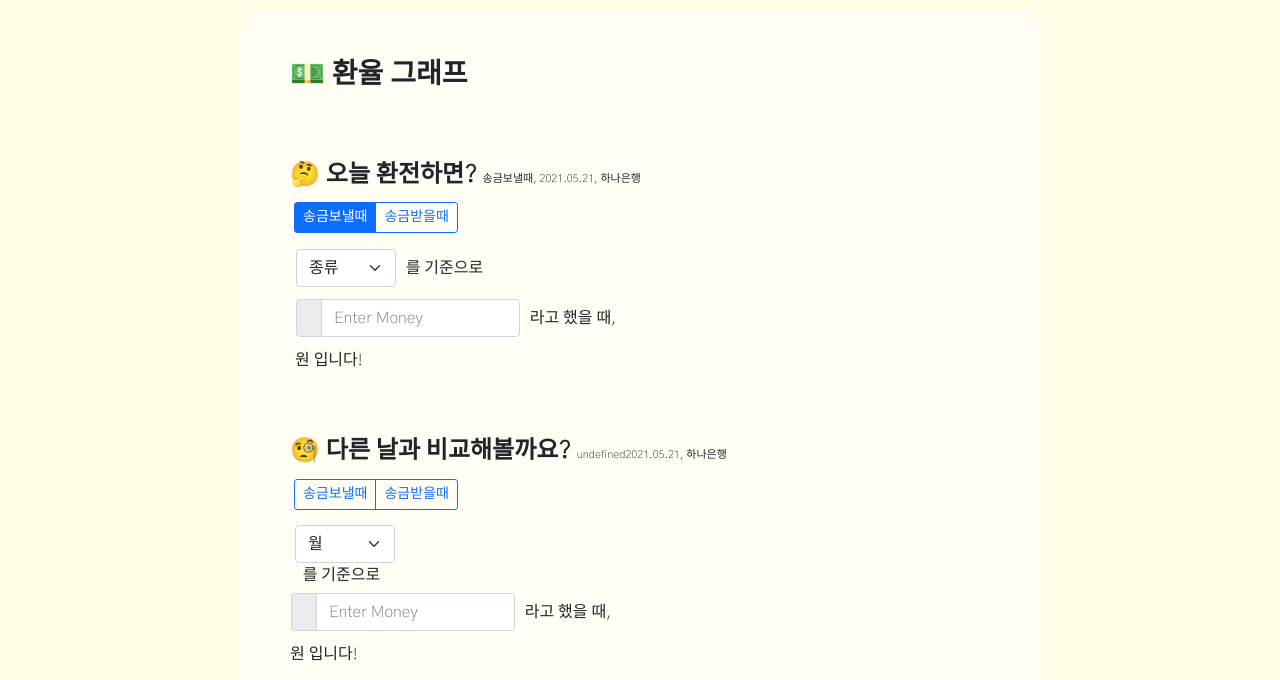
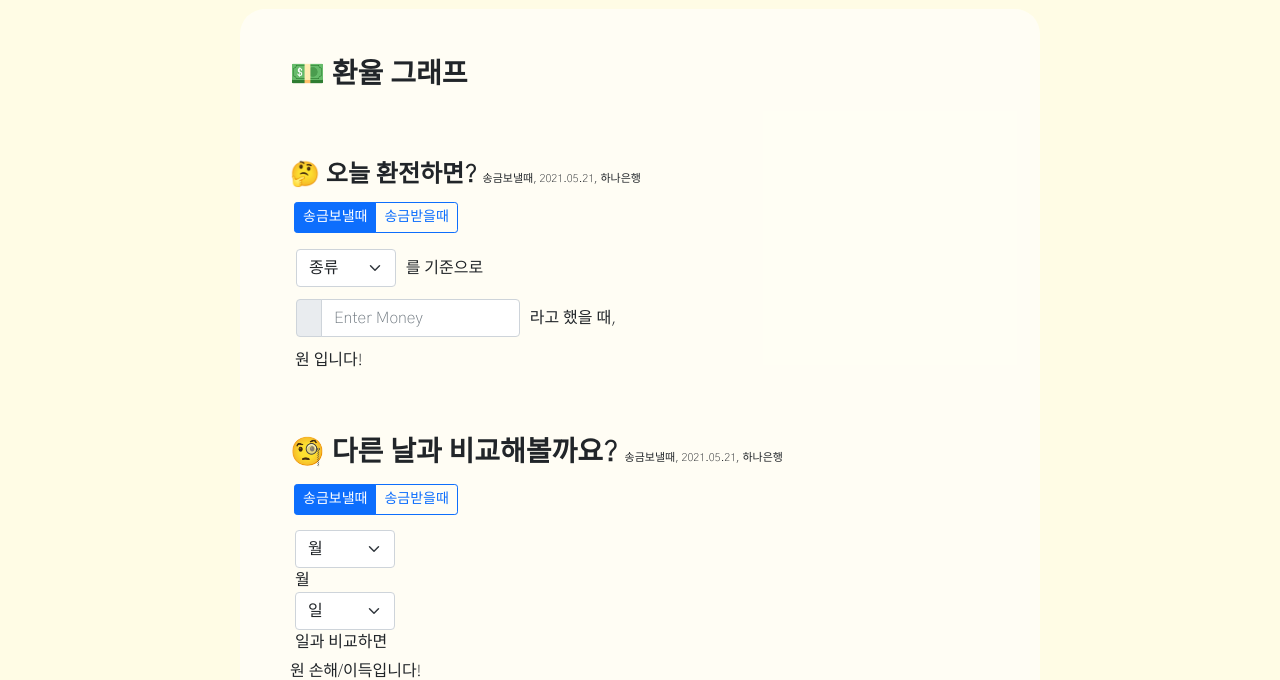
Before and after one commit to hyejinU/today-exchange, a website: page index.html in a window 1280 px wide. Shown: the part 144-824 px from the top of the page. Drawn offline with nearby package versions, Linux system fonts and the light colour scheme.

Commit message:
merge final(hyejin main)

```diff
--- a/cny.txt
+++ b/cny.txt
@@ -1 +1 @@
-{"DATE":"2021.05.21","EXCHANGE RATE":175.36,"BUY":177.11,"SELL":173.61}@{"DATE":"2021.05.20","EXCHANGE RATE":175.82,"BUY":177.57,"SELL":174.07}@{"DATE":"2021.05.18","EXCHANGE RATE":175.76,"BUY":177.51,"SELL":174.01}@{"DATE":"2021.05.17","EXCHANGE RATE":176.61,"BUY":178.37,"SELL":174.85}@{"DATE":"2021.05.14","EXCHANGE RATE":175.35,"BUY":177.1,"SELL":173.6}@{"DATE":"2021.05.13","EXCHANGE RATE":175.55,"BUY":177.3,"SELL":173.8}@{"DATE":"2021.05.12","EXCHANGE RATE":174.73,"BUY":176.47,"SELL":172.99}@{"DATE":"2021.05.11","EXCHANGE RATE":174.24,"BUY":175.98,"SELL":172.5}@{"DATE":"2021.05.10","EXCHANGE RATE":173.79,"BUY":175.52,"SELL":172.06}@{"DATE":"2021.05.07","EXCHANGE RATE":173.79,"BUY":175.52,"SELL":172.06}
+{"DATE":"2021.05.21","ExchangeRate":175.36,"BUY":177.11,"SELL":173.61}@{"DATE":"2021.05.20","ExchangeRate":175.82,"BUY":177.57,"SELL":174.07}@{"DATE":"2021.05.18","ExchangeRate":175.76,"BUY":177.51,"SELL":174.01}@{"DATE":"2021.05.17","ExchangeRate":176.61,"BUY":178.37,"SELL":174.85}@{"DATE":"2021.05.14","ExchangeRate":175.35,"BUY":177.1,"SELL":173.6}@{"DATE":"2021.05.13","ExchangeRate":175.55,"BUY":177.3,"SELL":173.8}@{"DATE":"2021.05.12","ExchangeRate":174.73,"BUY":176.47,"SELL":172.99}@{"DATE":"2021.05.11","ExchangeRate":174.24,"BUY":175.98,"SELL":172.5}@{"DATE":"2021.05.10","ExchangeRate":173.79,"BUY":175.52,"SELL":172.06}@{"DATE":"2021.05.07","ExchangeRate":173.79,"BUY":175.52,"SELL":172.06}
--- a/eur.txt
+++ b/eur.txt
@@ -1 +1 @@
-{"DATE":"2021.05.21","EXCHANGE RATE":1377.81,"BUY":1391.58,"SELL":1364.04}@{"DATE":"2021.05.20","EXCHANGE RATE":1380.29,"BUY":1394.09,"SELL":1366.49}@{"DATE":"2021.05.18","EXCHANGE RATE":1378.4,"BUY":1392.18,"SELL":1364.62}@{"DATE":"2021.05.17","EXCHANGE RATE":1384.15,"BUY":1397.99,"SELL":1370.31}@{"DATE":"2021.05.14","EXCHANGE RATE":1368.28,"BUY":1381.96,"SELL":1354.6}@{"DATE":"2021.05.13","EXCHANGE RATE":1368.19,"BUY":1381.87,"SELL":1354.51}@{"DATE":"2021.05.12","EXCHANGE RATE":1364.73,"BUY":1378.37,"SELL":1351.09}@{"DATE":"2021.05.11","EXCHANGE RATE":1360.03,"BUY":1373.63,"SELL":1346.43}@{"DATE":"2021.05.10","EXCHANGE RATE":1354.41,"BUY":1367.95,"SELL":1340.87}@{"DATE":"2021.05.07","EXCHANGE RATE":1352.44,"BUY":1365.96,"SELL":1338.92}
+{"DATE":"2021.05.21","ExchangeRate":1377.81,"BUY":1391.58,"SELL":1364.04}@{"DATE":"2021.05.20","ExchangeRate":1380.29,"BUY":1394.09,"SELL":1366.49}@{"DATE":"2021.05.18","ExchangeRate":1378.4,"BUY":1392.18,"SELL":1364.62}@{"DATE":"2021.05.17","ExchangeRate":1384.15,"BUY":1397.99,"SELL":1370.31}@{"DATE":"2021.05.14","ExchangeRate":1368.28,"BUY":1381.96,"SELL":1354.6}@{"DATE":"2021.05.13","ExchangeRate":1368.19,"BUY":1381.87,"SELL":1354.51}@{"DATE":"2021.05.12","ExchangeRate":1364.73,"BUY":1378.37,"SELL":1351.09}@{"DATE":"2021.05.11","ExchangeRate":1360.03,"BUY":1373.63,"SELL":1346.43}@{"DATE":"2021.05.10","ExchangeRate":1354.41,"BUY":1367.95,"SELL":1340.87}@{"DATE":"2021.05.07","ExchangeRate":1352.44,"BUY":1365.96,"SELL":1338.92}
--- a/index.html
+++ b/index.html
@@ -148,60 +148,6 @@
 
             </div>
 
-
-            <div id = "compare">
-                <div id = "wrapper">
-                    <h4><b>🧐 다른 날과 비교해볼까요? </b><span id = "compareDetail" class="detail" > </span></h4>
-
-                    <div class="button btn-group btn-group-sm" role="group" aria-label="Basic radio toggle button group">
-                        <input id="btnradio3" onclick="printDateTime()"  type="radio" class="btn-check" name="btnradio2"  autocomplete="off" checked>
-                        <label class="btn btn-outline-primary" for="btnradio3">송금보낼때</label>
-
-                        <input id="btnradio4" onclick="printDateTime()" type="radio" class="btn-check" name="btnradio2"  autocomplete="off">
-                        <label class="btn btn-outline-primary" for="btnradio4">송금받을때</label>
-
-                      </div>
-
-                    <div class = "select">
-                    <select id="Month" class="form-select" >
-                        <option selected>월</option>
-                    </select>
-                  </td>
-
-                  <td>
-                    <span>&nbsp;&nbsp;를 기준으로</span>
-                  </td>
-                </tr>
-              </table>
-            </div>
-
-            <div class="context">
-              <table>
-                <tr>
-                  <td>
-                    <div class="input-group flex-nowrap">
-                      <span id="addon-wrapping" class="input-group-text"></span>
-                      <input
-                        id="inputCal"
-                        type="text"
-                        onchange="printCal()"
-                        class="form-control"
-                        placeholder="Enter Money"
-                        aria-label="Username"
-                        aria-describedby="addon-wrapping"
-                      />
-                    </div>
-                  </td>
-                  <td>&nbsp;&nbsp;라고 했을 때,</td>
-                </tr>
-              </table>
-            </div>
-
-            <div id="resultCal" class="result"></div>
-            <span>원 입니다!</span>
-          </div>
-        </div>
-      </div>
 
             <div id="compare">
                 <div id="wrapper">
@@ -391,6 +337,13 @@
               </div>
             </div>
 
+
+
+
+      </div>
+
+
+
     <script src="script.js"></script>
   </body>
 </html>
--- a/jpy.txt
+++ b/jpy.txt
@@ -1 +1 @@
-{"DATE":"2021.05.21","EXCHANGE RATE":1037.5,"BUY":1047.66,"SELL":1027.34}@{"DATE":"2021.05.20","EXCHANGE RATE":1039.23,"BUY":1049.41,"SELL":1029.05}@{"DATE":"2021.05.18","EXCHANGE RATE":1035.83,"BUY":1045.98,"SELL":1025.68}@{"DATE":"2021.05.17","EXCHANGE RATE":1042.94,"BUY":1053.16,"SELL":1032.72}@{"DATE":"2021.05.14","EXCHANGE RATE":1032.78,"BUY":1042.9,"SELL":1022.66}@{"DATE":"2021.05.13","EXCHANGE RATE":1033.74,"BUY":1043.87,"SELL":1023.61}@{"DATE":"2021.05.12","EXCHANGE RATE":1035.47,"BUY":1045.61,"SELL":1025.33}@{"DATE":"2021.05.11","EXCHANGE RATE":1029.2,"BUY":1039.28,"SELL":1019.12}@{"DATE":"2021.05.10","EXCHANGE RATE":1023.96,"BUY":1033.99,"SELL":1013.93}@{"DATE":"2021.05.07","EXCHANGE RATE":1026.43,"BUY":1036.48,"SELL":1016.38}
+{"DATE":"2021.05.21","ExchangeRate":1037.5,"BUY":1047.66,"SELL":1027.34}@{"DATE":"2021.05.20","ExchangeRate":1039.23,"BUY":1049.41,"SELL":1029.05}@{"DATE":"2021.05.18","ExchangeRate":1035.83,"BUY":1045.98,"SELL":1025.68}@{"DATE":"2021.05.17","ExchangeRate":1042.94,"BUY":1053.16,"SELL":1032.72}@{"DATE":"2021.05.14","ExchangeRate":1032.78,"BUY":1042.9,"SELL":1022.66}@{"DATE":"2021.05.13","ExchangeRate":1033.74,"BUY":1043.87,"SELL":1023.61}@{"DATE":"2021.05.12","ExchangeRate":1035.47,"BUY":1045.61,"SELL":1025.33}@{"DATE":"2021.05.11","ExchangeRate":1029.2,"BUY":1039.28,"SELL":1019.12}@{"DATE":"2021.05.10","ExchangeRate":1023.96,"BUY":1033.99,"SELL":1013.93}@{"DATE":"2021.05.07","ExchangeRate":1026.43,"BUY":1036.48,"SELL":1016.38}
--- a/script.js
+++ b/script.js
@@ -106,7 +106,7 @@ function printCal(){
 }
 
 //현재 날짜를 기준으로 날짜를 선택할 수 있게 한다. 20210101~현재날짜까지 가능하도록 설정함.
-function setMonthDay() {
+function setMonthDay1() {
   let month = document.getElementById("Month");
   let now = new Date();
 
@@ -125,6 +125,7 @@ function setMonthDay() {
 //월 선택하면 날짜를 선택할 수 있게 한다.
 let month = document.getElementById("Month");
 month.onchange = function () {
+    console.log("month");
   let day = document.getElementById("Day");
   let option = month.options[month.selectedIndex].innerText;
   let dayArr = new Array();
@@ -172,14 +173,15 @@ type.onchange = function(){
 }
 
 window.addEventListener("load", () => {
-  setMonthDay();
+  setMonthDay1();
+  setMonthDay2();
   printDateTime();
   loadRecords();
 });
 
 //////////////////////////////////
 
-function setMonthDay() {
+function setMonthDay2() {
   let month = document.getElementById("record-Month");
   let now = new Date();
 
@@ -197,6 +199,7 @@ function setMonthDay() {
 
 let recordMonth = document.getElementById("record-Month");
 recordMonth.onchange = function () {
+    console.log("record-month");
   let day = document.getElementById("record-Day");
   let option = recordMonth.options[recordMonth.selectedIndex].innerText;
   let dayArr = new Array();
@@ -307,10 +310,6 @@ function saveToTable(record) {
   }
 }
 
-window.addEventListener("load", () => {
-    setMonthDay();
-    printDateTime();
-});
 let clearButton = document.getElementById("record-clearButton");
 clearButton.addEventListener("click", () => {
   localStorage.clear();
--- a/usd.txt
+++ b/usd.txt
@@ -1 +1 @@
-{"DATE":"2021.05.21","EXCHANGE RATE":1127.5,"BUY":1138.5,"SELL":1116.5}@{"DATE":"2021.05.20","EXCHANGE RATE":1132.5,"BUY":1143.5,"SELL":1121.5}@{"DATE":"2021.05.18","EXCHANGE RATE":1129,"BUY":1140,"SELL":1118}@{"DATE":"2021.05.17","EXCHANGE RATE":1138,"BUY":1149.1,"SELL":1126.9}@{"DATE":"2021.05.14","EXCHANGE RATE":1129.5,"BUY":1140.5,"SELL":1118.5}@{"DATE":"2021.05.13","EXCHANGE RATE":1133.5,"BUY":1144.6,"SELL":1122.4}@{"DATE":"2021.05.12","EXCHANGE RATE":1125.5,"BUY":1136.5,"SELL":1114.5}@{"DATE":"2021.05.11","EXCHANGE RATE":1119,"BUY":1129.9,"SELL":1108.1}@{"DATE":"2021.05.10","EXCHANGE RATE":1113.5,"BUY":1124.4,"SELL":1102.6}@{"DATE":"2021.05.07","EXCHANGE RATE":1120.5,"BUY":1131.4,"SELL":1109.6}
+{"DATE":"2021.05.21","ExchangeRate":1127.5,"BUY":1138.5,"SELL":1116.5}@{"DATE":"2021.05.20","ExchangeRate":1132.5,"BUY":1143.5,"SELL":1121.5}@{"DATE":"2021.05.18","ExchangeRate":1129,"BUY":1140,"SELL":1118}@{"DATE":"2021.05.17","ExchangeRate":1138,"BUY":1149.1,"SELL":1126.9}@{"DATE":"2021.05.14","ExchangeRate":1129.5,"BUY":1140.5,"SELL":1118.5}@{"DATE":"2021.05.13","ExchangeRate":1133.5,"BUY":1144.6,"SELL":1122.4}@{"DATE":"2021.05.12","ExchangeRate":1125.5,"BUY":1136.5,"SELL":1114.5}@{"DATE":"2021.05.11","ExchangeRate":1119,"BUY":1129.9,"SELL":1108.1}@{"DATE":"2021.05.10","ExchangeRate":1113.5,"BUY":1124.4,"SELL":1102.6}@{"DATE":"2021.05.07","ExchangeRate":1120.5,"BUY":1131.4,"SELL":1109.6}
```
Also changed, not shown: app.js (+5 -5 lines). Lines whose indentation alone changed are shown as unchanged.
